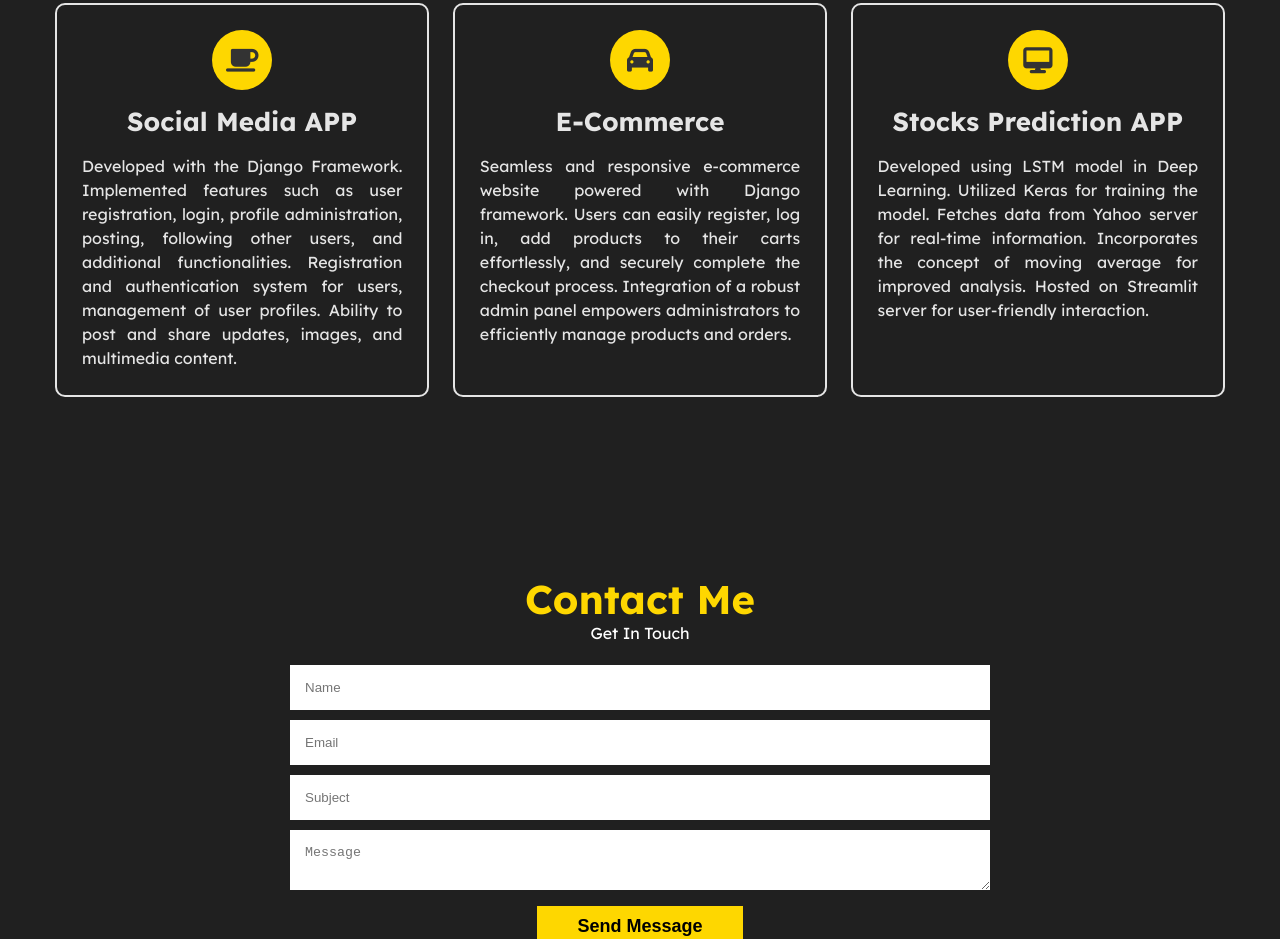
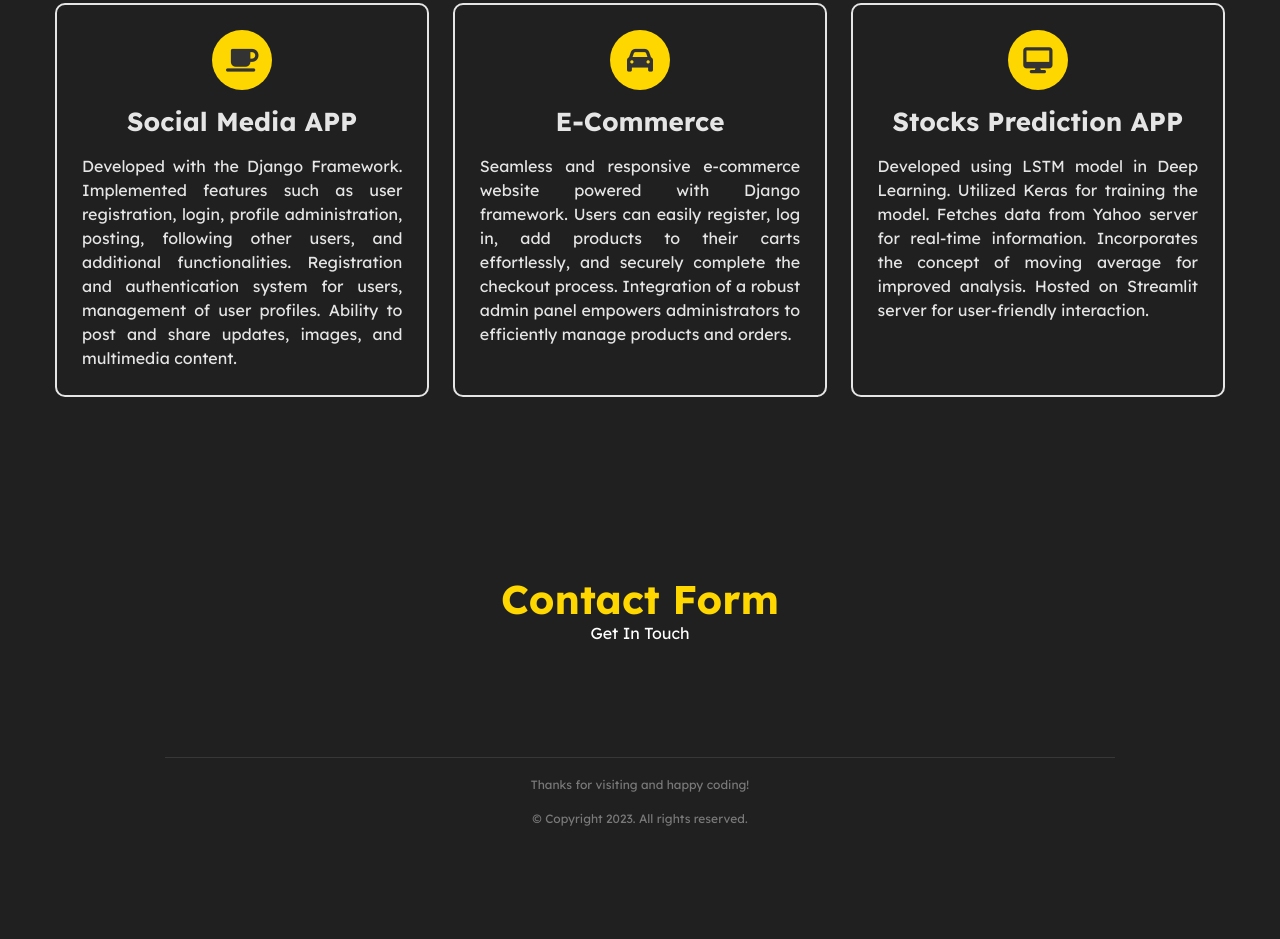
Before and after one commit to ashudevs/Portfolio, a plain HTML site: page index.html in a window 1280 px wide. Shown: the part 1861-2800 px from the top of the page. After the commit the page ends 2718 px from the top, so only its background shows below. Drawn offline with nearby package versions, Linux system fonts and the light colour scheme.

Commit message:
Add files via upload

```diff
--- a/index.html
+++ b/index.html
@@ -42,7 +42,7 @@
     <!-------------------------- Home Page -------------------------->
     <div class="FirstElement" id="home">
       <div class="profile-photo">
-        <img src="photo!!.jpg" alt="profile picture" />
+        <img src="files/photo!!.jpg" alt="profile picture" />
       </div>
       <div class="profile-text">
         <h5>Hi I'm</h5>
@@ -58,7 +58,7 @@
         </p>
 
         <div class="btn-group">
-          <a href="AshutoshTiwariResume.pdf" class="btn active"
+          <a href="files/AshutoshTiwariResume.pdf" class="btn active"
             >Download CV</a
           >
           <a href="mailto:ashutoshtiwari.2002@gmail.com" class="btn">Contact</a>
@@ -259,22 +259,20 @@
     <section class="contact-content" id="contact">
       <div class="container">
         <div class="contact-title">
-          <h4>Contact Me</h4>
+          <a href="https://forms.gle/6atsKXKXuRw9gDJF9"><h4>Contact Form</h4></a>
           <p>Get In Touch</p>
         </div>
         <div class="contact">
-          <form
-            name="submitToGoogleSheet"
-            action="https://formsubmit.co/ashutoshtiwari.2002@gmail.com"
-            method="POST"
-          >
+
+          <!-- <form name="submitToGoogleSheet"
+            action="https://formsubmit.co/ashutoshtiwari.2002@gmail.com"method="POST">
             <input type="hidden" name="_captcha" value="false" />
-            <input type="text" name="NAME" placeholder="Name" required />
-            <input type="email" name="EMAIL" placeholder="Email" required />
-            <input type="text" name="SUBJECT" placeholder="Subject" />
-            <textarea name="MESSAGE" placeholder="Message"></textarea>
+            <input type="text" name="name" placeholder="Name" required />
+            <input type="email" name="email" placeholder="Email" required />
+            <input type="text" name="subject" placeholder="Subject" />
+            <textarea name="msg" placeholder="Message"></textarea>
             <input type="submit" value="Send Message" class="submit" />
-          </form>
+          </form> -->
           <span id="msg"></span>
         </div>
       </div>
```
